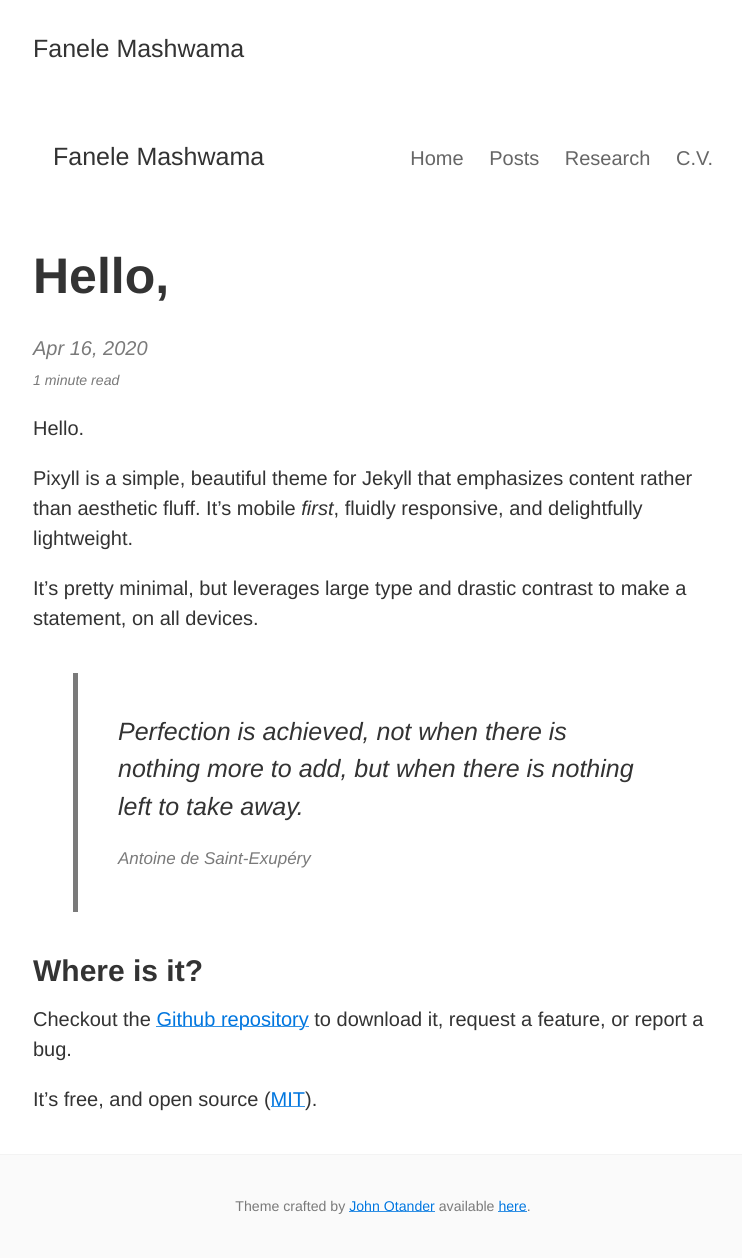
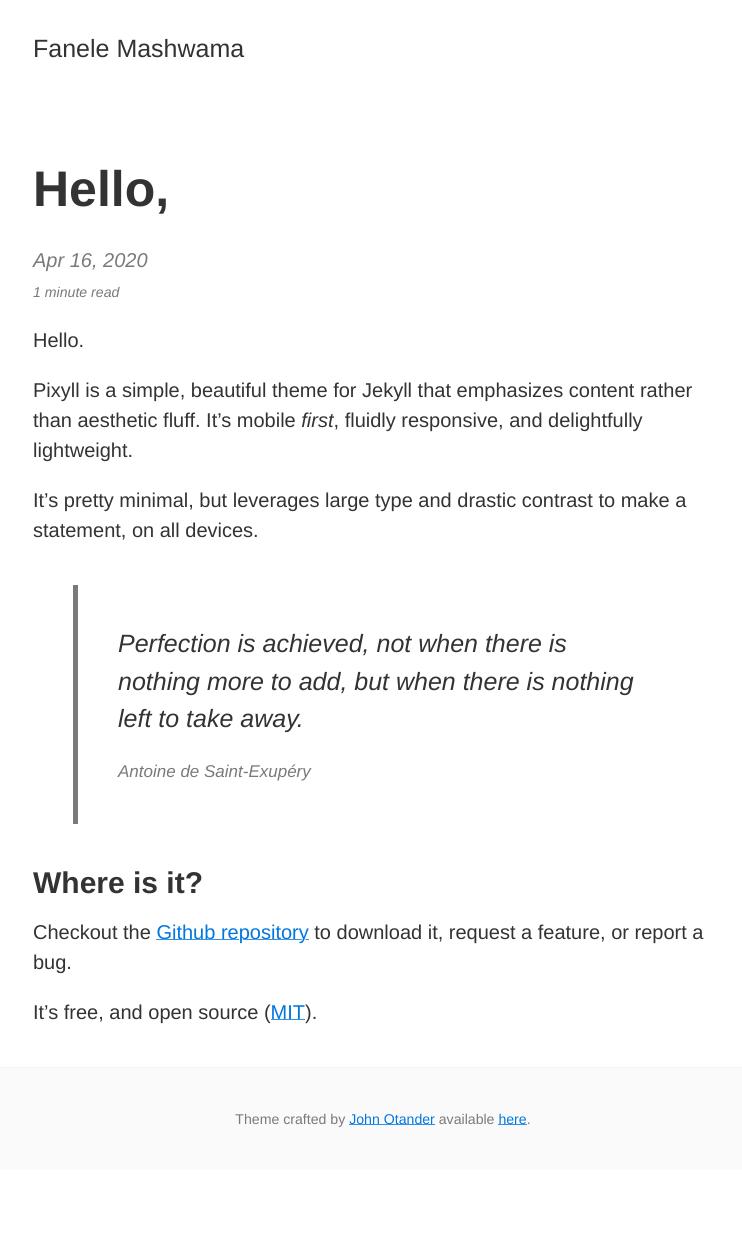
Before and after one commit to fmashwama/fmashwama.github.io, a Jekyll site: the page built from posts/welcome-to-pixyll.md, in a window 1280 px wide. Shown: the whole page, without its empty margins (257-999 px from the left). Built offline with Jekyll 4.4.1, drawn with Linux system fonts in a browser that asks for light colours; after the commit the page ends 1170 px from its top, so only the background shows below that.

Commit message:
Revert "Update post.html"
This reverts commit 76892059c8c34928803443ab5e9b2d2f323933ae.

```diff
--- a/_layouts/post.html
+++ b/_layouts/post.html
@@ -6,29 +6,6 @@ layout: default
 {% if minutes == 0 %}
 {% assign minutes = 1 %}
 {% endif %}
-
-<header class="site-header px2 px-responsive">
-  <div class="mt2 wrap">
-    <div class="measure">
-      <a href="http://www.fanelemashwama.com" class="site-title">Fanele Mashwama</a>
-      <nav class="site-nav">
-
-<a href="/">Home</a>
-
-
-<a href="/posts/index.html">Posts</a>
-
-<a href="/research/index.html">Research</a>
-
-<a href="/resume/index.html">C.V.</a>
-
-      </nav>
-      <div class="clearfix"></div>
-
-    </div>
-  </div>
-</header>
-
 
 <div class="post-header mb2">
   <h1>{{ page.title }}</h1>
```
